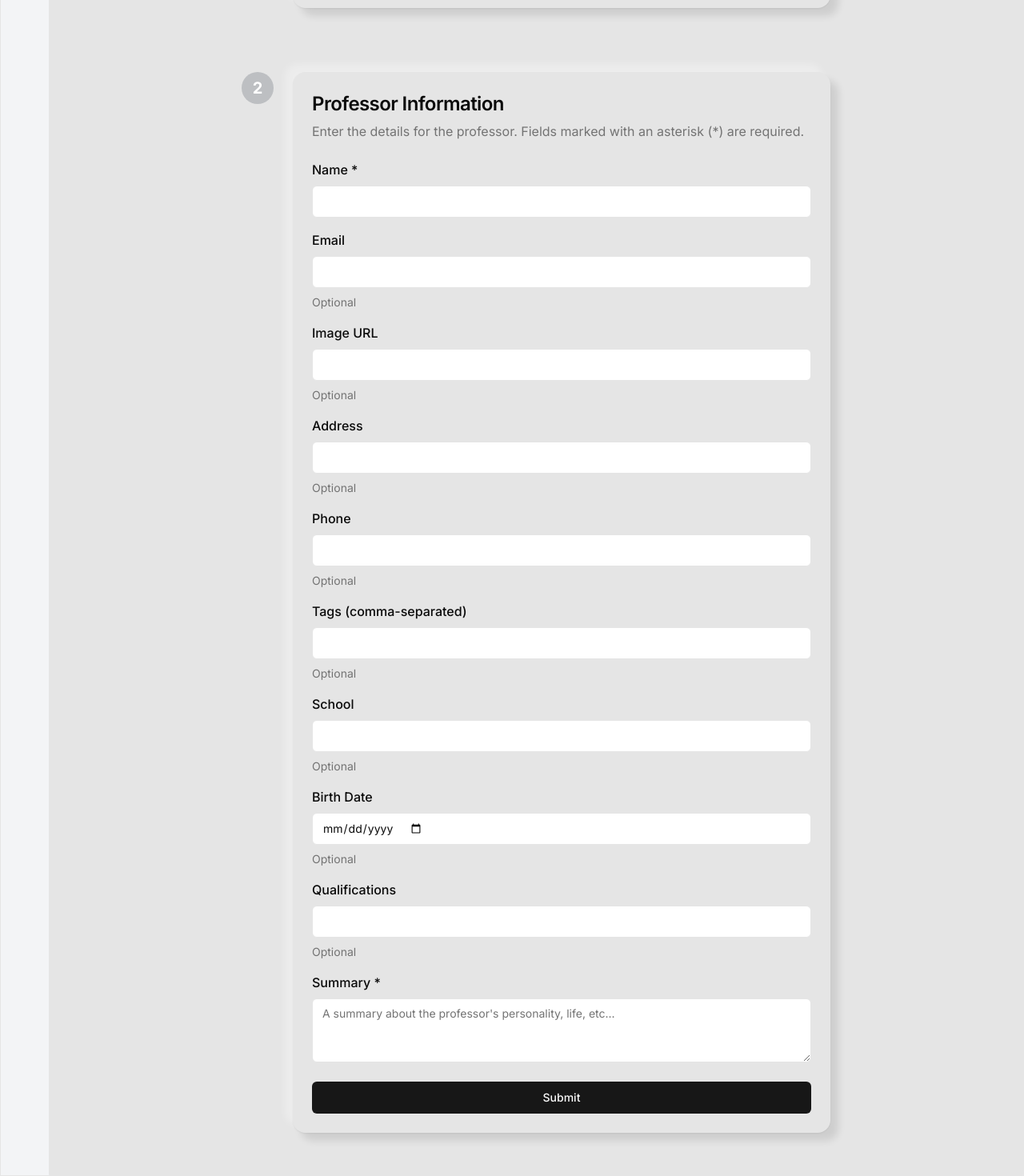
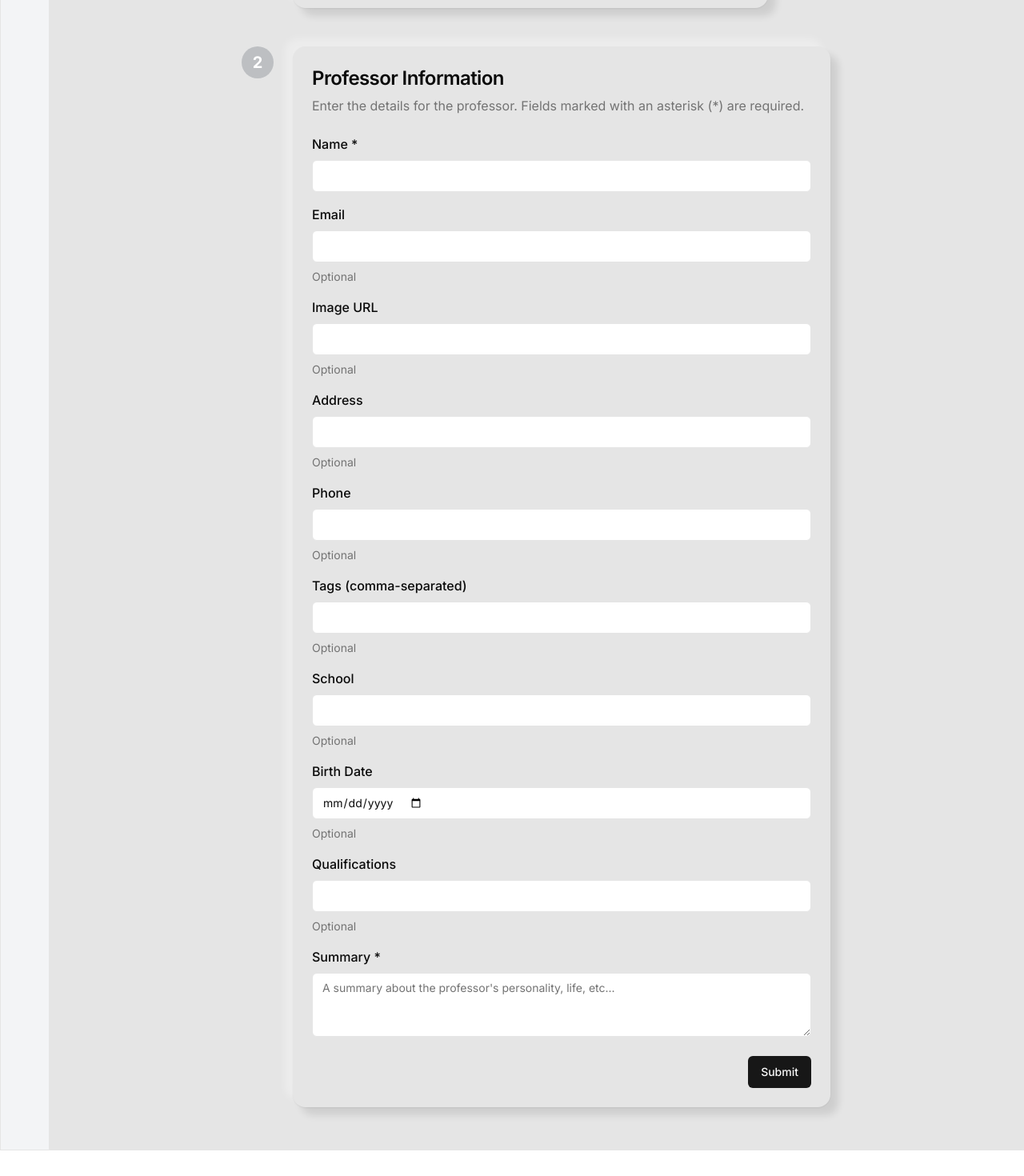
Before and after one commit to AbdoWise-z/Evalunia, a Next.js app: page /add in a window 1280 px wide. Shown: the part 494-1964 px from the top of the page at 80% size. After the commit the page ends 1932 px from the top, so only its background shows below. Built offline with nearby package versions, Linux system fonts and the light colour scheme; no server answers.

Commit message:
added zod validations

```diff
--- a/app/(main)/add/page.tsx
+++ b/app/(main)/add/page.tsx
@@ -6,16 +6,58 @@ import { Label } from '@/components/ui/label';
 import { Textarea } from '@/components/ui/textarea';
 import { Card, CardHeader, CardTitle, CardDescription, CardContent, CardFooter } from '@/components/ui/card';
 
+import * as z from 'zod';
+
+
+
+import {
+  Form,
+  FormControl,
+  FormDescription,
+  FormField,
+  FormItem,
+  FormLabel,
+  FormMessage,
+} from "@/components/ui/form";
+
+import {useForm} from "react-hook-form";
+import {zodResolver} from "@hookform/resolvers/zod";
+
+
+const formSchema = z.object({
+  name: z.string().min(1, { message: "Name is required" }),
+  email: z.string().email().optional().or(z.literal('')),
+  imageUrl: z.string().url().optional().or(z.literal('')),
+  address: z.string().optional(),
+  phone: z.string().optional(),
+  tags: z.string().optional(),
+  school: z.string().optional(),
+  birthDate: z.string().optional(),
+  qualifications: z.string().optional(),
+  summary: z.string().min(1, { message: "Summary is required" }),
+});
+
 const Page = () => {
-  const [tags, setTags] = useState<string[]>([]);
 
-  const handleSubmit = (event: React.FormEvent<HTMLFormElement>) => {
-    event.preventDefault();
+  const form = useForm({
+    resolver: zodResolver(formSchema),
+    defaultValues: {
+      name: '',
+      email: '',
+      imageUrl: '',
+      address: '',
+      phone: '',
+      tags: '',
+      school: '',
+      birthDate: '',
+      qualifications: '',
+      summary: '',
+    },
+  });
+
+  const handleSubmit = (values: z.infer<typeof formSchema>) => {
     console.log('Form submitted');
-  };
-
-  const handleTagsChange = (event: React.ChangeEvent<HTMLInputElement>) => {
-    setTags(event.target.value.split(',').map(tag => tag.trim()));
+    const tags = values.tags?.split(',').map(tag => tag.trim());
   };
 
   return (
@@ -24,7 +66,7 @@ const Page = () => {
         <h1 className="text-2xl sm:text-3xl md:text-4xl font-bold text-center">Add the Professor</h1>
       </div>
 
-      <div className="flex flex-col gap-12 sm:gap-20 w-full sm:w-[90vw] md:w-[80vw] lg:w-[60vw] mx-auto p-4">
+      <div className="flex flex-col w-full sm:w-[90vw] md:w-[80vw] lg:w-[60vw] mx-auto p-4">
         <div className="flex flex-col md:flex-row gap-6">
           <div className="flex items-start flex-shrink-0">
             <div
@@ -32,7 +74,11 @@ const Page = () => {
               className="w-8 h-8 sm:w-10 sm:h-10 rounded-full flex items-center justify-center text-white text-lg sm:text-xl font-bold">
               1
             </div>
+
+            {/*TODO: add a separator*/}
+
           </div>
+          <div className="flex flex-col">
             <div className='w-full shadow-custom-elevation rounded-2xl'>
               <Card style={{
                 backgroundColor: 'rgba(255, 255, 255, 0.01)',
@@ -40,26 +86,31 @@ const Page = () => {
               }} className="flex-grow rounded-2xl">
                 <CardHeader>
                   <CardTitle className="text-xl sm:text-2xl">Add Professor via URL</CardTitle>
-                <CardDescription className="text-sm sm:text-base">Enter the URL of the professor's profile to automatically fill in the details.</CardDescription>
+                  <CardDescription className="text-sm sm:text-base">Enter the URL of the {"professor's"} profile to
+                    automatically fill in the details.</CardDescription>
                 </CardHeader>
                 <CardContent>
                   <form>
                     <div className="space-y-2 mb-4">
                       <Label htmlFor="url" className="text-sm sm:text-base">URL</Label>
-                    <Input id="url" type="url" />
-                    <p className="text-xs sm:text-sm text-muted-foreground">Enter the URL of the professor's profile</p>
+                      <Input id="url" type="url"/>
+                      <p className="text-xs sm:text-sm text-muted-foreground">Enter the URL of
+                        the {"professor's"} profile</p>
                     </div>
                     <Button type="submit" className="w-full">Fetch</Button>
                   </form>
                 </CardContent>
               </Card>
             </div>
+
+            <div className={"h-12"}/>
+          </div>
         </div>
 
         <div className="flex flex-col md:flex-row gap-6">
           <div className="flex items-start flex-shrink-0">
             <div
-              style={{ backgroundColor: 'rgba(31, 41, 55, 0.2)' }}
+              style={{backgroundColor: 'rgba(31, 41, 55, 0.2)'}}
               className="w-8 h-8 sm:w-10 sm:h-10 rounded-full flex items-center justify-center text-white text-lg sm:text-xl font-bold">
               2
             </div>
@@ -71,63 +122,158 @@ const Page = () => {
             }} className="flex-grow rounded-2xl">
               <CardHeader>
                 <CardTitle className="text-xl sm:text-2xl">Professor Information</CardTitle>
-                <CardDescription className="text-sm sm:text-base">Enter the details for the professor. Fields marked with an asterisk (*) are required.</CardDescription>
+                <CardDescription className="text-sm sm:text-base">Enter the details for the professor. Fields marked
+                  with an asterisk (*) are required.</CardDescription>
               </CardHeader>
-              <form onSubmit={handleSubmit}>
+              <Form {...form}>
+                <form onSubmit={form.handleSubmit(handleSubmit)}>
                   <CardContent className="space-y-4">
-                  <div className="space-y-2">
-                    <Label htmlFor="name" className="text-sm sm:text-base">Name *</Label>
-                    <Input id="name" required />
-                  </div>
-                  <div className="space-y-2">
-                    <Label htmlFor="email" className="text-sm sm:text-base">Email</Label>
-                    <Input id="email" type="email" />
-                    <p className="text-xs sm:text-sm text-muted-foreground">Optional</p>
-                  </div>
-                  <div className="space-y-2">
-                    <Label htmlFor="imageUrl" className="text-sm sm:text-base">Image URL</Label>
-                    <Input id="imageUrl" type="url" />
-                    <p className="text-xs sm:text-sm text-muted-foreground">Optional</p>
-                  </div>
-                  <div className="space-y-2">
-                    <Label htmlFor="address" className="text-sm sm:text-base">Address</Label>
-                    <Input id="address" />
-                    <p className="text-xs sm:text-sm text-muted-foreground">Optional</p>
-                  </div>
-                  <div className="space-y-2">
-                    <Label htmlFor="phone" className="text-sm sm:text-base">Phone</Label>
-                    <Input id="phone" type="tel" />
-                    <p className="text-xs sm:text-sm text-muted-foreground">Optional</p>
-                  </div>
-                  <div className="space-y-2">
-                    <Label htmlFor="tags" className="text-sm sm:text-base">Tags (comma-separated)</Label>
-                    <Input id="tags" onChange={handleTagsChange} />
-                    <p className="text-xs sm:text-sm text-muted-foreground">Optional</p>
-                  </div>
-                  <div className="space-y-2">
-                    <Label htmlFor="school" className="text-sm sm:text-base">School</Label>
-                    <Input id="school" />
-                    <p className="text-xs sm:text-sm text-muted-foreground">Optional</p>
-                  </div>
-                  <div className="space-y-2">
-                    <Label htmlFor="birthDate" className="text-sm sm:text-base">Birth Date</Label>
-                    <Input id="birthDate" type="date" />
-                    <p className="text-xs sm:text-sm text-muted-foreground">Optional</p>
-                  </div>
-                  <div className="space-y-2">
-                    <Label htmlFor="qualifications" className="text-sm sm:text-base">Qualifications</Label>
-                    <Input id="qualifications" />
-                    <p className="text-xs sm:text-sm text-muted-foreground">Optional</p>
-                  </div>
-                  <div className="space-y-2">
-                    <Label htmlFor="summary" className="text-sm sm:text-base">Summary *</Label>
-                    <Textarea id="summary" required placeholder="A summary about the professor's personality, life, etc..." />
-                  </div>
+                    <FormField
+                      control={form.control}
+                      name="name"
+                      render={({ field }) => (
+                        <FormItem>
+                          <FormLabel className="text-sm sm:text-base">Name *</FormLabel>
+                          <FormControl>
+                            <Input {...field} />
+                          </FormControl>
+                          <FormMessage />
+                        </FormItem>
+                      )}
+                    />
+                    <FormField
+                      control={form.control}
+                      name="email"
+                      render={({ field }) => (
+                        <FormItem>
+                          <FormLabel className="text-sm sm:text-base">Email</FormLabel>
+                          <FormControl>
+                            <Input type="email" {...field} />
+                          </FormControl>
+                          <FormDescription className="text-xs sm:text-sm text-muted-foreground">Optional</FormDescription>
+                          <FormMessage />
+                        </FormItem>
+                      )}
+                    />
+                    <FormField
+                      control={form.control}
+                      name="imageUrl"
+                      render={({ field }) => (
+                        <FormItem>
+                          <FormLabel className="text-sm sm:text-base">Image URL</FormLabel>
+                          <FormControl>
+                            <Input type="url" {...field} />
+                          </FormControl>
+                          <FormDescription className="text-xs sm:text-sm text-muted-foreground">Optional</FormDescription>
+                          <FormMessage />
+                        </FormItem>
+                      )}
+                    />
+                    <FormField
+                      control={form.control}
+                      name="address"
+                      render={({ field }) => (
+                        <FormItem>
+                          <FormLabel className="text-sm sm:text-base">Address</FormLabel>
+                          <FormControl>
+                            <Input {...field} />
+                          </FormControl>
+                          <FormDescription className="text-xs sm:text-sm text-muted-foreground">Optional</FormDescription>
+                          <FormMessage />
+                        </FormItem>
+                      )}
+                    />
+                    <FormField
+                      control={form.control}
+                      name="phone"
+                      render={({ field }) => (
+                        <FormItem>
+                          <FormLabel className="text-sm sm:text-base">Phone</FormLabel>
+                          <FormControl>
+                            <Input type="tel" {...field} />
+                          </FormControl>
+                          <FormDescription className="text-xs sm:text-sm text-muted-foreground">Optional</FormDescription>
+                          <FormMessage />
+                        </FormItem>
+                      )}
+                    />
+                    <FormField
+                      control={form.control}
+                      name="tags"
+                      render={({ field }) => (
+                        <FormItem>
+                          <FormLabel className="text-sm sm:text-base">Tags (comma-separated)</FormLabel>
+                          <FormControl>
+                            <Input {...field} />
+                          </FormControl>
+                          <FormDescription className="text-xs sm:text-sm text-muted-foreground">Optional</FormDescription>
+                          <FormMessage />
+                        </FormItem>
+                      )}
+                    />
+                    <FormField
+                      control={form.control}
+                      name="school"
+                      render={({ field }) => (
+                        <FormItem>
+                          <FormLabel className="text-sm sm:text-base">School</FormLabel>
+                          <FormControl>
+                            <Input {...field} />
+                          </FormControl>
+                          <FormDescription className="text-xs sm:text-sm text-muted-foreground">Optional</FormDescription>
+                          <FormMessage />
+                        </FormItem>
+                      )}
+                    />
+                    <FormField
+                      control={form.control}
+                      name="birthDate"
+                      render={({ field }) => (
+                        <FormItem>
+                          <FormLabel className="text-sm sm:text-base">Birth Date</FormLabel>
+                          <FormControl>
+                            <Input type="date" {...field} />
+                          </FormControl>
+                          <FormDescription className="text-xs sm:text-sm text-muted-foreground">Optional</FormDescription>
+                          <FormMessage />
+                        </FormItem>
+                      )}
+                    />
+                    <FormField
+                      control={form.control}
+                      name="qualifications"
+                      render={({ field }) => (
+                        <FormItem>
+                          <FormLabel className="text-sm sm:text-base">Qualifications</FormLabel>
+                          <FormControl>
+                            <Input {...field} />
+                          </FormControl>
+                          <FormDescription className="text-xs sm:text-sm text-muted-foreground">Optional</FormDescription>
+                          <FormMessage />
+                        </FormItem>
+                      )}
+                    />
+                    <FormField
+                      control={form.control}
+                      name="summary"
+                      render={({ field }) => (
+                        <FormItem>
+                          <FormLabel className="text-sm sm:text-base">Summary *</FormLabel>
+                          <FormControl>
+                            <Textarea {...field} placeholder="A summary about the professor's personality, life, etc..." />
+                          </FormControl>
+                          <FormMessage />
+                        </FormItem>
+                      )}
+                    />
                   </CardContent>
                   <CardFooter>
+                    <div className={"ml-auto"}>
                       <Button type="submit" className="w-full">Submit</Button>
+                    </div>
                   </CardFooter>
                 </form>
+              </Form>
             </Card>
           </div>
         </div>
```
Also changed, not shown: 1 other file (tests, documents, lock files or other folders). Lines whose indentation alone changed are shown as unchanged.
